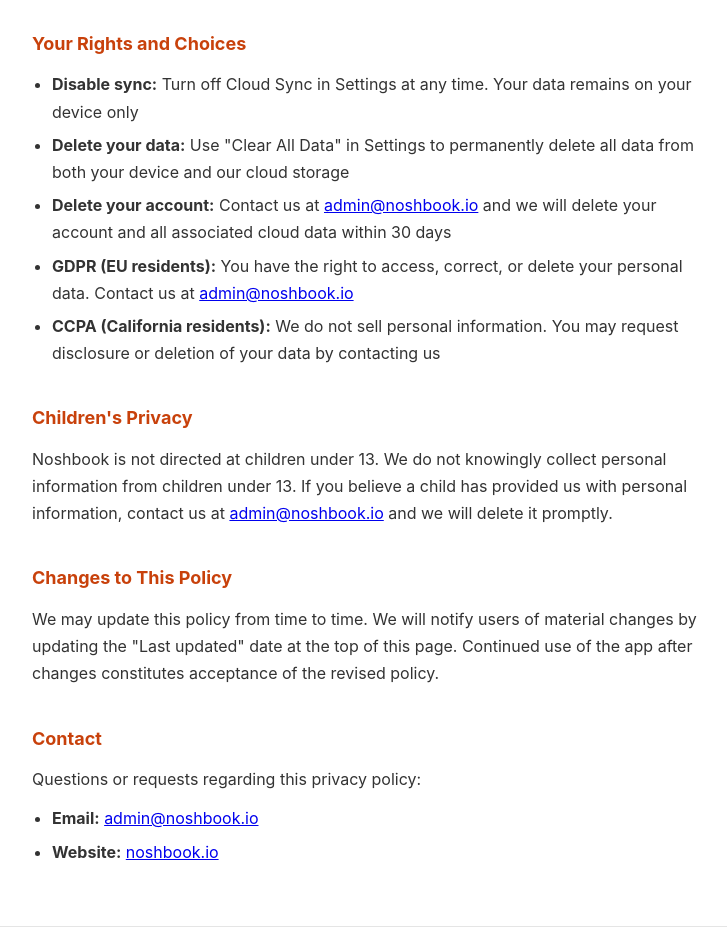
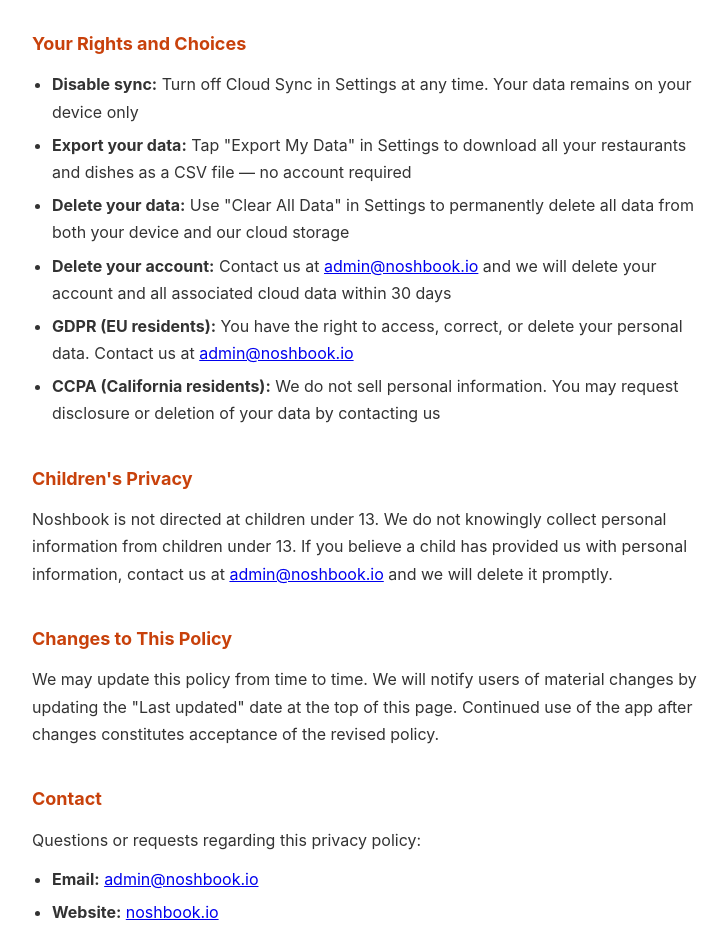
Before and after one commit to dmjohnston89/noshbook-web, a plain HTML site: page privacy.html in a window 1280 px wide. Shown: the part 1800-2729 px from the top of the page, without its empty margins (272-999 px from the left). Drawn offline with Linux system fonts and the light colour scheme.

Commit message:
docs: add data export right to privacy policy

```diff
--- a/privacy.html
+++ b/privacy.html
@@ -252,6 +252,7 @@
   <h2>Your Rights and Choices</h2>
   <ul>
     <li><strong>Disable sync:</strong> Turn off Cloud Sync in Settings at any time. Your data remains on your device only</li>
+    <li><strong>Export your data:</strong> Tap "Export My Data" in Settings to download all your restaurants and dishes as a CSV file — no account required</li>
     <li><strong>Delete your data:</strong> Use "Clear All Data" in Settings to permanently delete all data from both your device and our cloud storage</li>
     <li><strong>Delete your account:</strong> Contact us at <a href="mailto:admin@noshbook.io">admin@noshbook.io</a> and we will delete your account and all associated cloud data within 30 days</li>
     <li><strong>GDPR (EU residents):</strong> You have the right to access, correct, or delete your personal data. Contact us at <a href="mailto:admin@noshbook.io">admin@noshbook.io</a></li>
```
